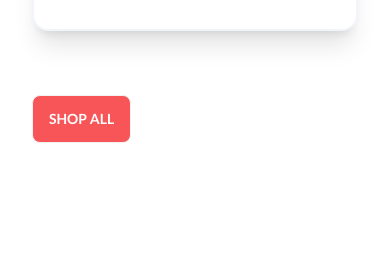
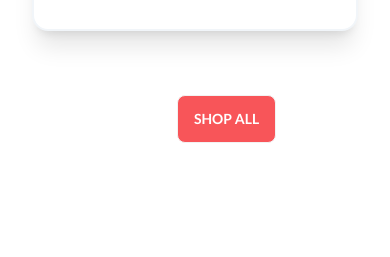
Before and after one commit to Munira-Pakhi/B8A3-Fruit-Burst, a plain HTML site: page index.html in a window 390 px wide. Shown: the part 2365-2622 px from the top of the page. Drawn offline with nearby package versions, Linux system fonts and the light colour scheme.

Commit message:
added some class

```diff
--- a/index.html
+++ b/index.html
@@ -845,7 +845,7 @@
           </div>
         </div>
         <button
-          class="btn text-white bg-[#F85559] mt-16 md:ml-[275px]  lg:ml-[520px]"
+          class="btn text-white bg-[#F85559] mt-16 ml-[145px] md:ml-[275px]  lg:ml-[520px]"
         >
           Shop All
         </button>
```
